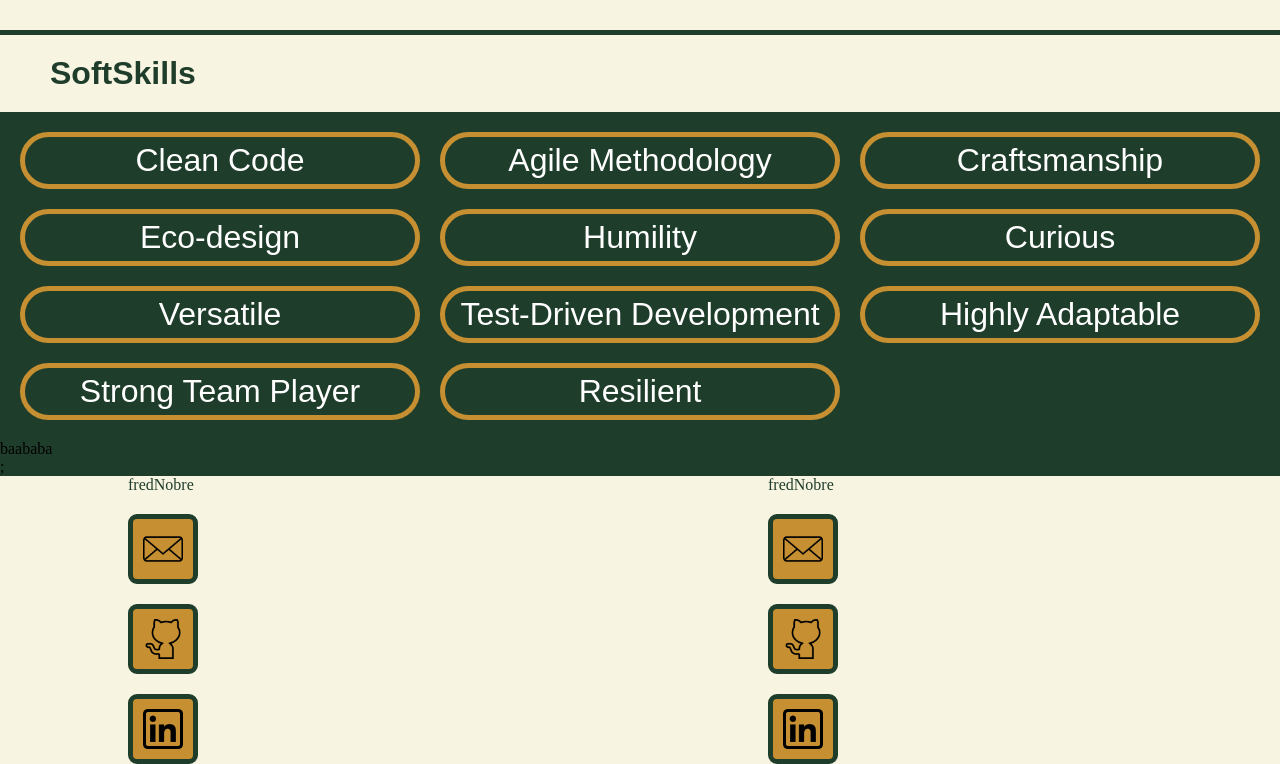
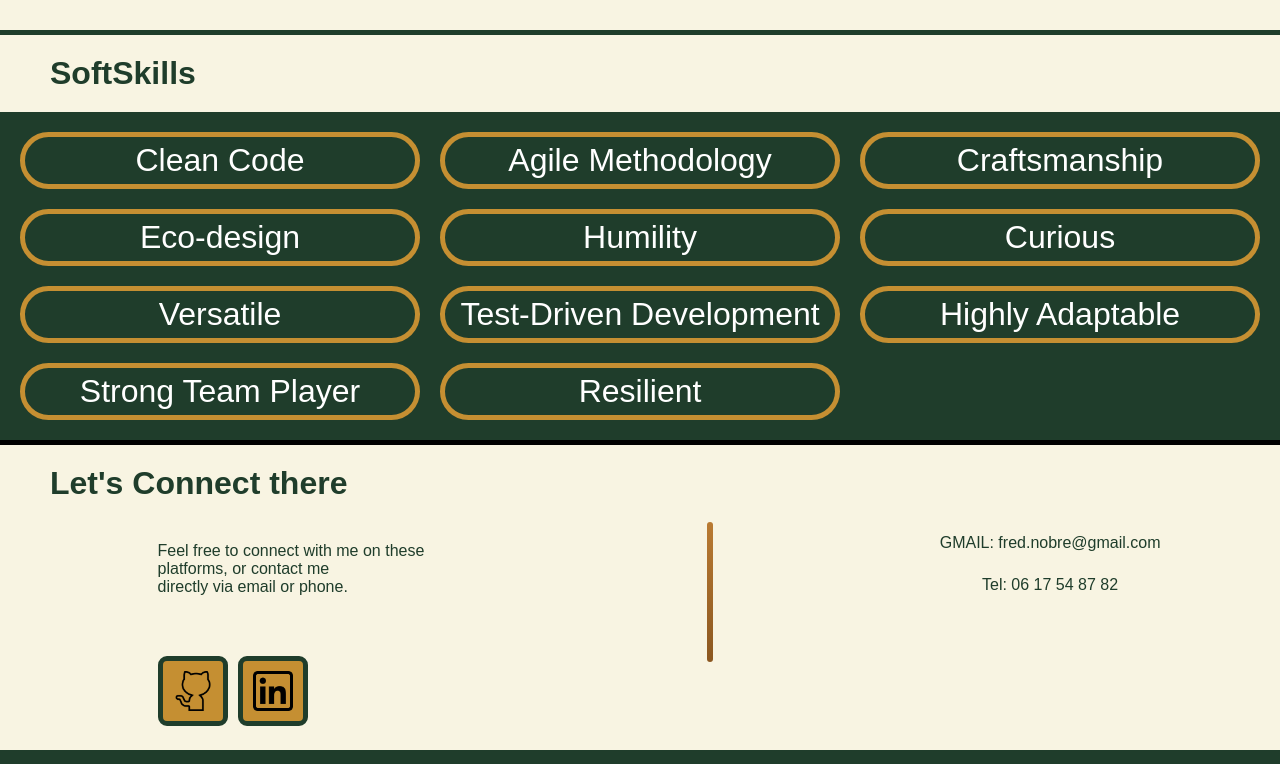
Before and after one commit to Fred-18/portfolio, a Next.js app: page / in a window 1280 px wide. Shown: the part 6038-6802 px from the top of the page. Built offline with nearby package versions, Linux system fonts and the light colour scheme; a web font is replaced by a local one.

Commit message:
add contact component

```diff
--- a/components/contact/Contact.tsx
+++ b/components/contact/Contact.tsx
@@ -1,44 +1,77 @@
 import styles from "../contact/Contact.module.css";
+import Image from "next/image";
+
 export default function Contact() {
   return (
     <>
-      <div className={styles.contact__container}>baababa</div>;
+      {/* TITLE */}
+      <div className={styles.contact__title}>Let's Connect there</div>
+
       <section className={styles.contact__section}>
+        {/* LEFT SIDE */}
         <article className={styles.contact__name__and__icon__section}>
-          <p>fredNobre</p>
-          <img
-            className={styles.contact__icons}
-            src="./assets/icons/courrier.png"
-            alt="courrier icon"
-          />
-          <img
-            className={styles.contact__icons}
-            src="./assets/icons/github.png"
-            alt="courrier icon"
-          />
-          <img
-            className={styles.contact__icons}
-            src="./assets/icons/linkedin.png"
-            alt="courrier icon"
-          />
+          <p className={styles.contact__name}>
+            Feel free to connect with me on these platforms, or contact me
+            <br />
+            directly via email or phone.
+          </p>
+
+          <div className={styles.contact__icon__and__text}>
+            {/* GITHUB */}
+            <div className={styles.contact__icon__and__text__group}>
+              <a
+                href="https://github.com/Fred-18"
+                target="_blank"
+                rel="noopener noreferrer"
+              >
+                <Image
+                  className={styles.contact__icons}
+                  src="/assets/icons/github.png"
+                  alt="github icon"
+                  width={70}
+                  height={70}
+                />
+              </a>
+            </div>
+
+            {/* LINKEDIN */}
+            <div className={styles.contact__icon__and__text__group}>
+              <a
+                href="https://www.linkedin.com/in/fred-nobre-software-developer-fullstack-cdi-paris/"
+                target="_blank"
+                rel="noopener noreferrer"
+              >
+                <Image
+                  className={styles.contact__icons}
+                  src="/assets/icons/linkedin.png"
+                  alt="linkedin icon"
+                  width={70}
+                  height={70}
+                />
+              </a>
+            </div>
+          </div>
         </article>
-        <article className={styles.contact__name__and__icon__section}>
-          <p>fredNobre</p>
-          <img
-            className={styles.contact__icons}
-            src="./assets/icons/courrier.png"
-            alt="courrier icon"
-          />
-          <img
-            className={styles.contact__icons}
-            src="./assets/icons/github.png"
-            alt="courrier icon"
-          />
-          <img
-            className={styles.contact__icons}
-            src="./assets/icons/linkedin.png"
-            alt="courrier icon"
-          />
+
+        {/* SEPARATOR */}
+        <div className={styles.contact__separation} aria-hidden="true"></div>
+
+        {/* RIGHT SIDE */}
+        <article className={styles.contact__email__and__phone__section}>
+          <div className={styles.contact__email__and__phone__group}>
+            {/* EMAIL */}
+            <a
+              href="mailto:fred.nobre@gmail.com"
+              className={styles.contact__text__mail}
+            >
+              GMAIL: fred.nobre@gmail.com
+            </a>
+
+            {/* PHONE */}
+            <a href="tel:0617548782" className={styles.contact__text__phone}>
+              Tel: 06 17 54 87 82
+            </a>
+          </div>
         </article>
       </section>
     </>
```
